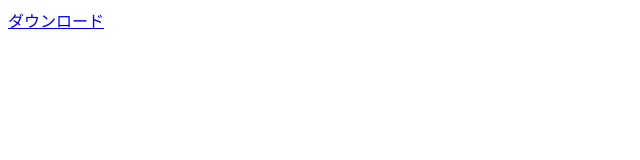
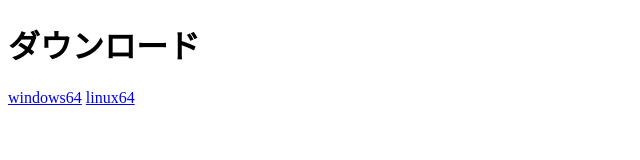
Before and after one commit to sabupana2468/Sisen, a plain HTML site: page docs/index.html in a window 1280 px wide. Shown: the whole page, without its empty margins (0-640 px from the left). Drawn offline with Linux system fonts and the light colour scheme.

Commit message:
ダウンロード

```diff
--- a/docs/index.html
+++ b/docs/index.html
@@ -4,5 +4,7 @@
 </head>
 
 <body>
-    <a href="./Sisen-win32-x64.zip">ダウンロード</a>
+    <h1>ダウンロード</h1>
+    <a href="./Sisen-win32-x64.zip">windows64</a>
+    <a href="./Sisen-linux-x64.zip">linux64</a>
 </body>
```
Also changed, not shown: 1 other file.
